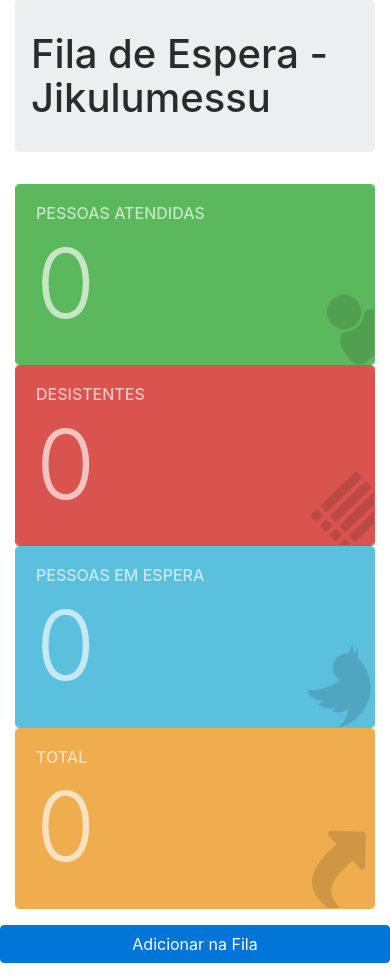
After one commit to AldairAvelino/jikulumessu, a PHP site: page / in a window 390 px wide. The commit adds this page. Run offline with PHP 8.4, Linux system fonts and the light colour scheme; data that the repository does not hold is empty; some libraries are stand-ins or nearby versions.

Commit message:
Novas actualizações - AA

```diff
--- /dev/null
+++ b/index.php
@@ -0,0 +1,265 @@
+<html>
+
+<head>
+  <meta charset="utf-8">
+  <title>Bootstrap 4 Dashboard</title>
+  <base target="_self">
+  <meta name="description" content="A Bootstrap 4 admin dashboard theme that will get you started. The sidebar toggles off-canvas on smaller screens. This example also include large stat blocks, modal and cards. The top navbar is controlled by a separate hamburger toggle button."
+  />
+  <meta name="viewport" content="width=device-width, initial-scale=1.0">
+  <meta name="google" value="notranslate">
+
+
+  <!--stylesheets / link tags loaded here-->
+
+
+  <link rel="stylesheet" href="//maxcdn.bootstrapcdn.com/bootstrap/4.0.0-alpha.6/css/bootstrap.min.css" />
+  <link href="//maxcdn.bootstrapcdn.com/font-awesome/4.3.0/css/font-awesome.min.css" rel="stylesheet" />
+
+
+  <style type="text/css">
+    body,
+    html {
+      height: 100%;
+    }
+    /* workaround modal-open padding issue */
+
+    body.modal-open {
+      padding-right: 0 !important;
+    }
+
+    #sidebar {
+      padding-left: 0;
+    }
+    /*
+ * Off Canvas at medium breakpoint
+ * --------------------------------------------------
+ */
+
+    @media screen and (max-width: 48em) {
+      .row-offcanvas {
+        position: relative;
+        -webkit-transition: all 0.25s ease-out;
+        -moz-transition: all 0.25s ease-out;
+        transition: all 0.25s ease-out;
+      }
+      .row-offcanvas-left .sidebar-offcanvas {
+        left: -33%;
+      }
+      .row-offcanvas-left.active {
+        left: 33%;
+        margin-left: -6px;
+      }
+      .sidebar-offcanvas {
+        position: absolute;
+        top: 0;
+        width: 33%;
+        height: 100%;
+      }
+    }
+    /*
+ * Off Canvas wider at sm breakpoint
+ * --------------------------------------------------
+ */
+
+    @media screen and (max-width: 34em) {
+      .row-offcanvas-left .sidebar-offcanvas {
+        left: -45%;
+      }
+      .row-offcanvas-left.active {
+        left: 45%;
+        margin-left: -6px;
+      }
+      .sidebar-offcanvas {
+        width: 45%;
+      }
+    }
+
+    .card {
+      overflow: hidden;
+    }
+
+    .card-block .rotate {
+      z-index: 8;
+      float: right;
+      height: 100%;
+    }
+
+    .card-block .rotate i {
+      color: rgba(20, 20, 20, 0.15);
+      position: absolute;
+      left: 0;
+      left: auto;
+      right: -10px;
+      bottom: 0;
+      display: block;
+      -webkit-transform: rotate(-44deg);
+      -moz-transform: rotate(-44deg);
+      -o-transform: rotate(-44deg);
+      -ms-transform: rotate(-44deg);
+      transform: rotate(-44deg);
+    }
+  </style>
+
+</head>
+
+<body>
+
+  <div class="container" id="main">
+    <div class="row row-offcanvas row-offcanvas-left">
+
+
+      <div class="col-md-9 col-lg-10 main">
+        <h1 class="jumbotron">Fila de Espera - Jikulumessu</h1>
+        <?php
+            include("src/actions/connection.php");
+
+            $atendido = 0;
+            $esperando = 0;
+            $desistente = 0;
+
+            //Quantidade de atendido
+            $searchAtentido = mysqli_query($connection, "SELECT COUNT(*) as atentido FROM `user` WHERE status = 'Atendido'")
+            or die("FALHA AO BUSCAR");
+
+            while($resultAtendido = mysqli_fetch_array($searchAtentido)){
+                $atendido = $resultAtendido['atentido'];
+            }
+
+            //Quantidade de esperando
+            $searchEsperando = mysqli_query($connection, "SELECT COUNT(*) as esperando FROM `user` WHERE status = 'Esperando'")
+            or die("FALHA AO BUSCAR");
+
+            while($resultEsperando = mysqli_fetch_array($searchEsperando)){
+                $esperando = $resultEsperando['esperando'];
+            }
+
+            //Quantidade de Desistente
+            $searchDesistente = mysqli_query($connection, "SELECT COUNT(*) as desistente FROM `user` WHERE status = 'Desistiu'")
+            or die("FALHA AO BUSCAR");
+
+            while($resultDesistente = mysqli_fetch_array($searchDesistente)){
+                $desistente = $resultDesistente['desistente'];
+            }
+
+
+
+        ?>
+        <div class="row mb-3">
+          <div class="col-xl-3 col-lg-6">
+            <div class="card card-inverse card-success">
+              <div class="card-block bg-success">
+                <div class="rotate">
+                  <i class="fa fa-user fa-5x"></i>
+                </div>
+                <h6 class="text-uppercase">Pessoas atendidas</h6>
+                <h1 class="display-1"><?php echo($atendido); ?></h1>
+              </div>
+            </div>
+          </div>
+          <div class="col-xl-3 col-lg-6">
+            <div class="card card-inverse card-danger">
+              <div class="card-block bg-danger">
+                <div class="rotate">
+                  <i class="fa fa-list fa-4x"></i>
+                </div>
+                <h6 class="text-uppercase">Desistentes</h6>
+                <h1 class="display-1"><?php echo($desistente); ?></h1>
+              </div>
+            </div>
+          </div>
+          <div class="col-xl-3 col-lg-6">
+            <div class="card card-inverse card-info">
+              <div class="card-block bg-info">
+                <div class="rotate">
+                  <i class="fa fa-twitter fa-5x"></i>
+                </div>
+                <h6 class="text-uppercase">Pessoas em Espera</h6>
+                <h1 class="display-1"><?php echo($esperando); ?></h1>
+              </div>
+            </div>
+          </div>
+          <div class="col-xl-3 col-lg-6">
+            <div class="card card-inverse card-warning">
+              <div class="card-block bg-warning">
+                <div class="rotate">
+                  <i class="fa fa-share fa-5x"></i>
+                </div>
+                <h6 class="text-uppercase">Total</h6>
+                <h1 class="display-1"><?php echo($esperando + $desistente + $atendido); ?></h1>
+              </div>
+            </div>
+          </div>
+        </div>
+        <!--/row-->
+        <div class="row mb-3"><a class="btn btn-primary btn-block" href="src/pages/auth/sign-up-user.php">Adicionar na Fila</a></div>
+      </div>
+      <!--/main col-->
+    </div>
+  </div>
+
+  <script>
+    // sandbox disable popups
+    if (window.self !== window.top && window.name != "view1") {
+      window.alert = function() {
+        /*disable alert*/
+      };
+      window.confirm = function() {
+        /*disable confirm*/
+      };
+      window.prompt = function() {
+        /*disable prompt*/
+      };
+      window.open = function() {
+        /*disable open*/
+      };
+    }
+
+    // prevent href=# click jump
+    document.addEventListener(
+      "DOMContentLoaded",
+      function() {
+        var links = document.getElementsByTagName("A");
+        for (var i = 0; i < links.length; i++) {
+          if (links[i].href.indexOf("#") != -1) {
+            links[i].addEventListener("click", function(e) {
+              console.debug("prevent href=# click");
+              if (this.hash) {
+                if (this.hash == "#") {
+                  e.preventDefault();
+                  return false;
+                } else {
+                  /*
+                      var el = document.getElementById(this.hash.replace(/#/, ""));
+                      if (el) {
+                        el.scrollIntoView(true);
+                      }
+                      */
+                }
+              }
+              return false;
+            });
+          }
+        }
+      },
+      false
+    );
+  </script>
+
+  <!--scripts loaded here-->
+
+  <script src="//ajax.googleapis.com/ajax/libs/jquery/2.2.4/jquery.min.js"></script>
+  <script src="//cdnjs.cloudflare.com/ajax/libs/tether/1.2.0/js/tether.min.js"></script>
+  <script src="//maxcdn.bootstrapcdn.com/bootstrap/4.0.0-alpha.6/js/bootstrap.min.js"></script>
+
+  <script>
+    $(document).ready(function() {
+      $("[data-toggle=offcanvas]").click(function() {
+        $(".row-offcanvas").toggleClass("active");
+      });
+    });
+  </script>
+
+</body>
+
+</html>
--- a/src/actions/auth/login-admin.php
+++ b/src/actions/auth/login-admin.php
@@ -24,7 +24,7 @@
             die();
         }else{
             setcookie("login",$login);
-            header("Location: ../../pages/dashboard/dashboard.php");
+            header("Location: ../../pages/list/admin-list.php");
         }
 
 
--- a/src/actions/auth/sign-up-user.php
+++ b/src/actions/auth/sign-up-user.php
@@ -8,7 +8,5 @@
     mysqli_query($connection, "INSERT INTO `user`(`name`, `bi`) VALUES ('$name','$bi')");
 
     if(isset($submit)){
-        echo "<script language='javascript' type='text/javascript'>
-            alert('Lugar reservado com sucesso! Podes consultar a qualquer momento');window.location
-            .href='../../pages/auth/status-consult-user.php';</script>";
+        header("Location: ../../pages/sucess-reserve.php");
     }
--- a/src/pages/status/status.php
+++ /dev/null
@@ -1,2 +0,0 @@
-<?php
-    echo "STATUS";
```
Also changed, not shown: src/pages/sucess-reserve.php (renamed from src/pages/sucess-reserve.html).
